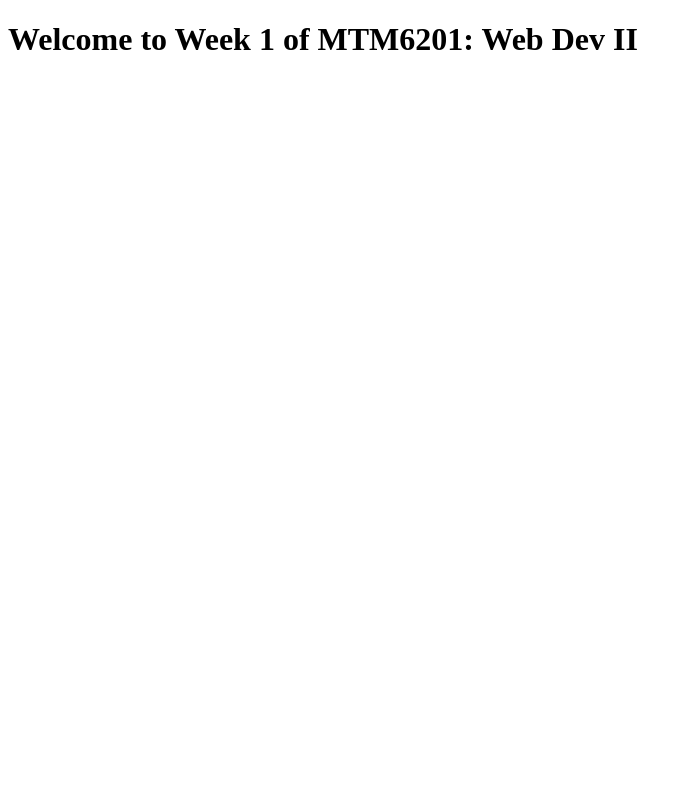
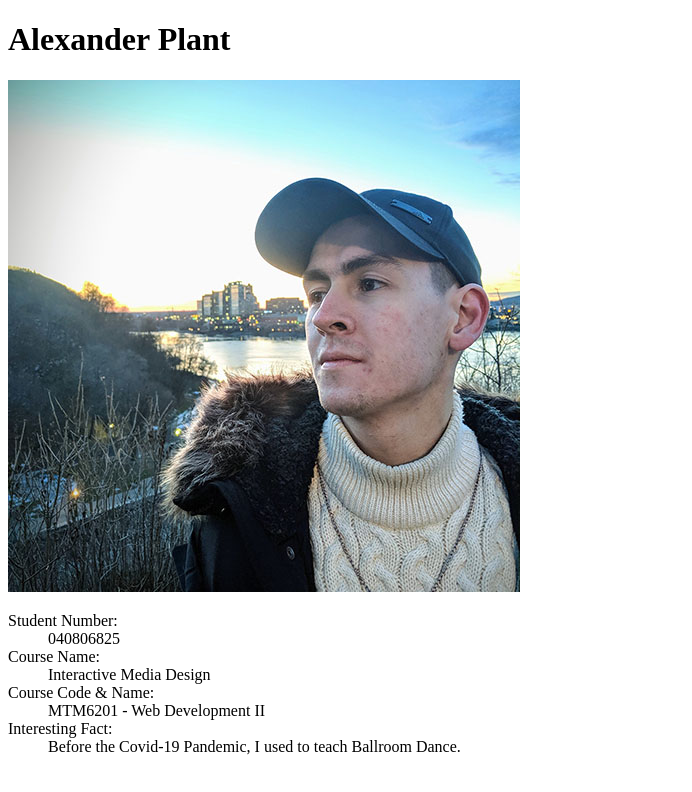
Before and after one commit to plan0075/mtm6201-week1, a plain HTML site: page index.html in a window 1280 px wide. Shown: the whole page, without its empty margins (0-692 px from the left). Drawn offline with Linux system fonts and the light colour scheme.

Commit message:
adds content to index

```diff
--- a/index.html
+++ b/index.html
@@ -4,9 +4,24 @@
     <meta charset="UTF-8">
     <meta http-equiv="X-UA-Compatible" content="IE=edge">
     <meta name="viewport" content="width=device-width, initial-scale=1.0">
-    <title>MTM6201 Week 1 Demo</title>
+    <title>Alexander Plant</title>
 </head>
 <body>
-    <h1>Welcome to Week 1 of MTM6201: Web Dev II</h1>
+    <h1>Alexander Plant</h1>
+    <div>
+        <img src="images/me.jpg" alt="A picture of me infront of a cityscape.">
+    </div>
+    <div>
+        <dl>
+            <dt>Student Number:</dt>
+            <dd>040806825</dd>
+            <dt>Course Name:</dt>
+            <dd>Interactive Media Design</dd>
+            <dt>Course Code & Name:</dt>
+            <dd>MTM6201 - Web Development II</dd>
+            <dt>Interesting Fact:</dt>
+            <dd>Before the Covid-19 Pandemic, I used to teach Ballroom Dance.</dd>
+        </dl>
+    </div>
 </body>
 </html>
```
